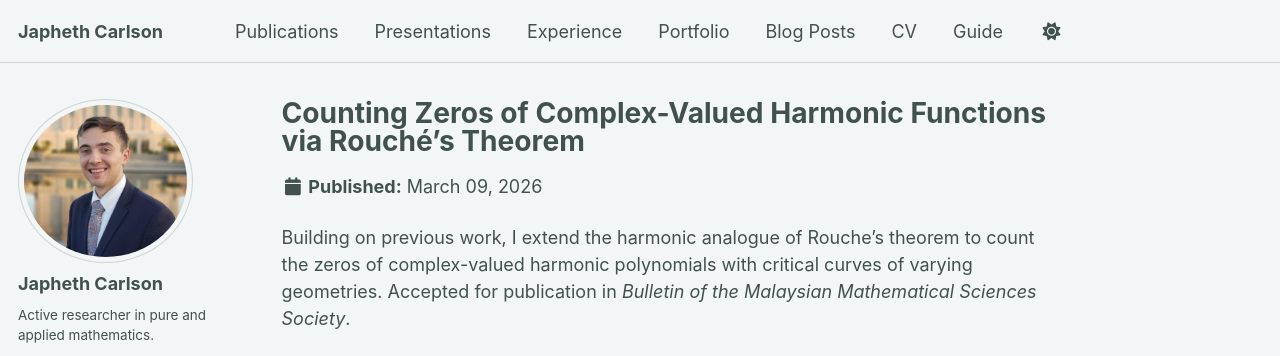
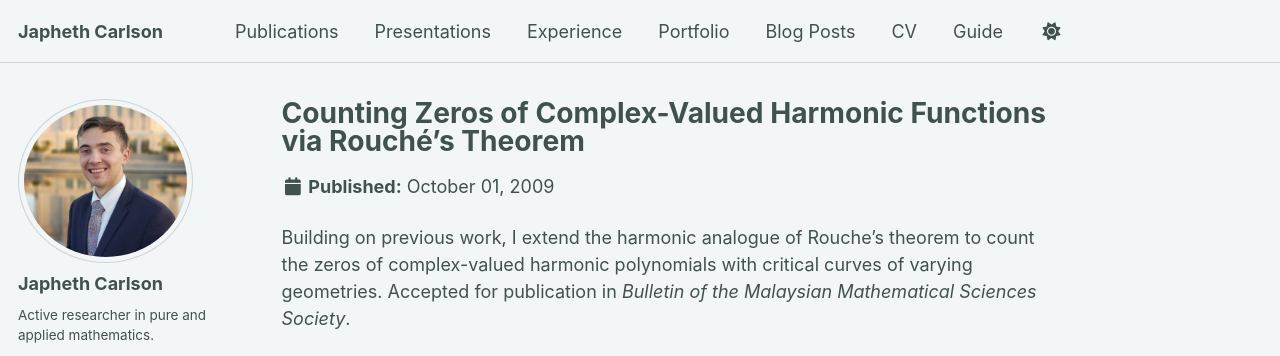
Before and after one commit to jrc117/jrc117.github.io, a Jekyll site: the page built from _publications/2009-10-01-paper-title-number-1.md, in a window 1280 px wide and 945 px high. Shown: the top 356 px of the window. Built offline with Jekyll 4.4.1, drawn with Linux system fonts in a browser that asks for light colours; some web fonts are replaced; a script bundle is joined from its source files by our own code; library files that are not in the unit come from our copies; some of the changed lines change nothing that is shown.

Commit message:
Comment out the date field in publication metadata

```diff
--- a/_publications/2009-10-01-paper-title-number-1.md
+++ b/_publications/2009-10-01-paper-title-number-1.md
@@ -4,7 +4,7 @@ collection: publications
 category: manuscripts
 permalink: /publication/2009-10-01-paper-title-number-1
 excerpt: 'Paper accepted for publication providing a more generalized approach to counting zeros of complex harmonic functions by leveraging the harmonic analogue of Rouché''s theorem.'
-date: 2026-03-09
+# date: 2026-03-09
 # venue: 'Bulletin of the Malaysian Mathematical Sciences Society'
 # slidesurl: 'https://academicpages.github.io/files/slides1.pdf'
 paperurl: 'https://arxiv.org/abs/2508.06721'
```
